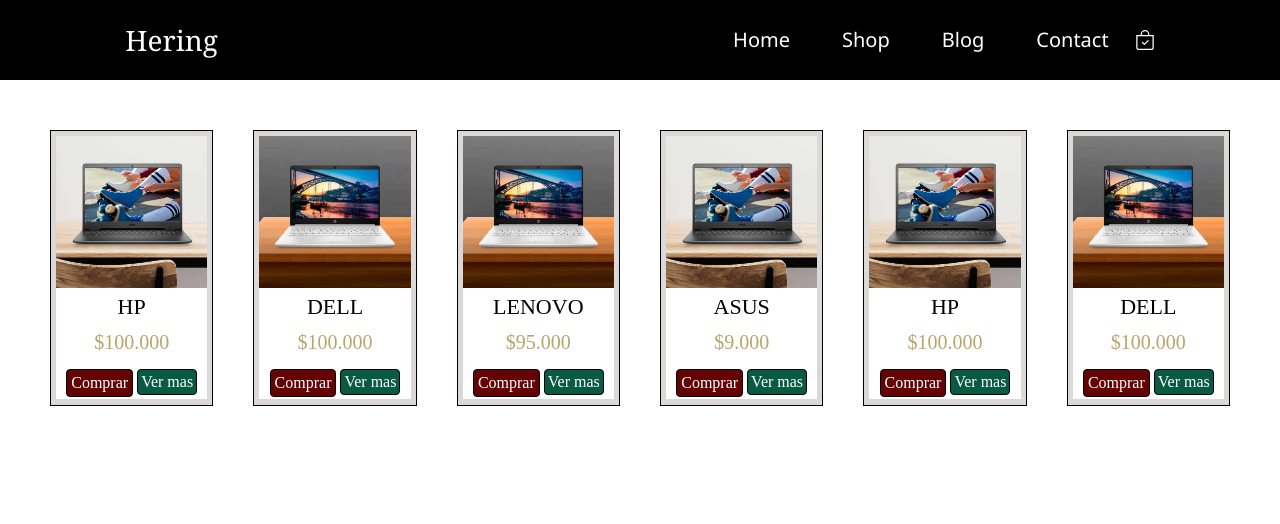
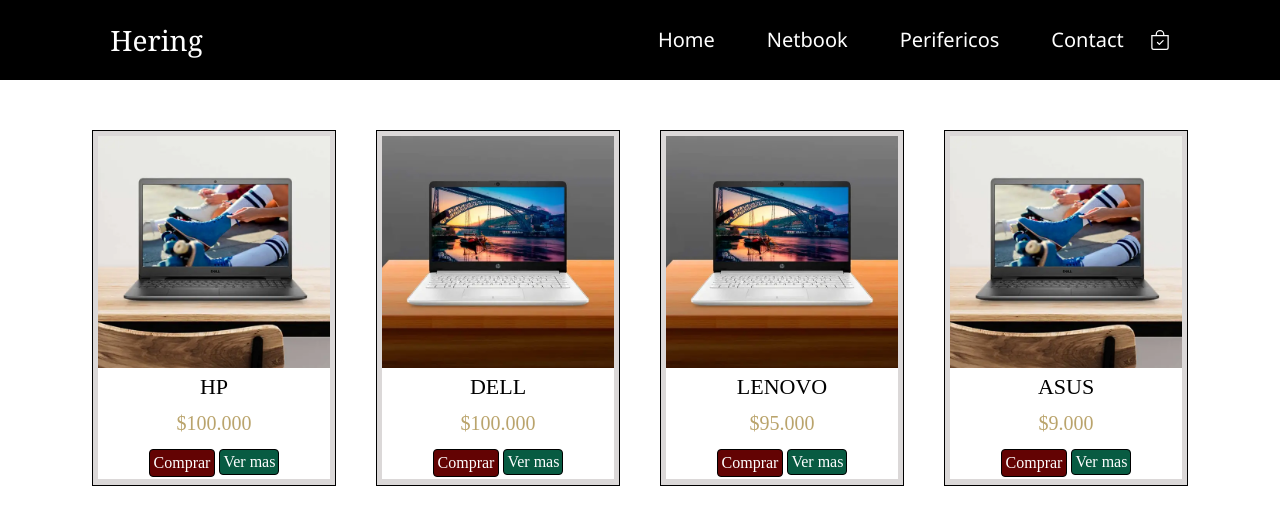
Before and after one commit to emalopezperez/Tienda-Online-Informatica, a React (Create React App) app: page / in a window 1280 px wide. Shown: the top 524 px of the page. Built offline with nearby package versions, Linux system fonts and the light colour scheme.

Commit message:
Correcciones primera entrega final, y agregando Sincronizar counter

```diff
--- a/src/App.js
+++ b/src/App.js
@@ -4,11 +4,11 @@
 import ItemConteiner from './Components/ItemConteiner'
 import ItemDetailConteiner from './Components/ItemDetailConteiner'
 import {Route, Routes} from 'react-router-dom'
-import Formulario from './Components/Formulario'
+import Cart from './Components/Cart';
+
 
 
 function App() {
-
       return (<>
 
           <header>
@@ -16,13 +16,12 @@
           </header>
 
           <main>
+
             <Routes>
                 <Route exact path="/" element={<ItemConteiner/>} />
+                <Route exact path="/category/:category" element={<ItemConteiner/>} />
                 <Route exact path="/detalle/:id" element={<ItemDetailConteiner/>} />
-                <Route exact path="/category/shop"  element={<ItemConteiner/>}/>
-                <Route exact path="/category/blog/:id"/>
-                <Route exact path="/contacto" element={<Formulario/>}/>
-                <Route exact path="/carrito"/>
+                <Route exact path="/category/Cart" element={<Cart/>}/>
 
             </Routes>
           </main>
--- /dev/null
+++ b/src/Components/Cart.js
@@ -0,0 +1,12 @@
+import React from 'react'
+
+const Cart = () => {
+  return (
+    <div>
+
+        <h1 className="h1">carrito</h1>
+    </div>
+  )
+}
+
+export default Cart
--- a/src/Components/Fetch.js
+++ b/src/Components/Fetch.js
@@ -1,4 +1,3 @@
-
 
 
 export const Fetch = (Db) => {
--- a/src/Components/Item.js
+++ b/src/Components/Item.js
@@ -3,10 +3,10 @@
 import '../App.css';
 import '../index.css'
 import './ItemCount'
+
 import {Link} from "react-router-dom"
 
 function Item({producto}) {
-
 
     return (
     <>
@@ -29,11 +29,11 @@
                 </span>
                 </div>
                 <div className='Contenedor-Btn-Comprar'>
-
+                    <Link to={'/category/Cart'}>
                         <button className='Btn-Comprar' >
                             Comprar
                         </button>
-
+                    </Link>
                     <Link to={`/detalle/${producto.id}`}>
                         <button className='Btn-Detalles' >Ver mas</button>
                     </Link>
--- a/src/Components/ItemConteiner.js
+++ b/src/Components/ItemConteiner.js
@@ -3,23 +3,31 @@
 import Db from '../db';
 import {Fetch} from './Fetch'
 import ItemList from './ItemList';
-
-
+import { useParams } from 'react-router-dom';
 
 
 function ItemConteiner(){
 
     const[porducts, setProducts] = useState([]);
+    const {category} = useParams();
+
 
     useEffect(() => {
 
         Fetch(Db)
-            .then(dato => setProducts(dato))
-    },[]);
+            .then(res => {
+
+                if(category){
+                    setProducts(res.filter(producto => producto.category === category));
+                }else{
+                    setProducts(res)
+                }
+            })
+    },[category]);
 
     if(porducts.length ===0){
         return(
-            <h1 className='P'>
+            <h1 className='h1'>
                 Cargando...
             </h1>
         )
--- a/src/Components/ItemCount.js
+++ b/src/Components/ItemCount.js
@@ -1,14 +1,14 @@
 import React, { useState,} from 'react';
 
 
-function ItemCount() {
+function ItemCount({onAdd}){
 
     const [numero, setNumero]= useState(0);
 
-    const aumentar= ()=> {
+    const aumentar=() => {
         setNumero(numero+1)
     }
-    const disminuir= ()=> {
+    const disminuir=() => {
         setNumero(numero-1);
 
         if(numero <= 0){
@@ -19,6 +19,10 @@
     return(
         <>
             <div className='Conteiner-BtnCard'>
+
+                <button className='Btn-Comprar' onClick={onAdd} >
+                        Comprar Ahora
+                </button>
                 <div className='Conteiner-BtnCardAumDismi'>
                     <button className='Btn-Aumentar' onClick={aumentar}>
                     +
--- a/src/Components/ItemDetail.js
+++ b/src/Components/ItemDetail.js
@@ -1,9 +1,17 @@
 
+import { useState } from 'react';
+import { Link } from 'react-router-dom';
 import ItemCount from './ItemCount';
 
 
 const ItemDetail = ({porductsDetail}) => {
 
+    const [estadoBtn, setEstadoBtn]= useState(true)
+
+    const onAdd= ()=>{
+
+        setEstadoBtn(false);
+    }
 
     return (
     <>
@@ -35,14 +43,17 @@
                             </li>
                         </span>
                     </div>
-                    <ItemCount/>
-                    <div className='Contenedor-Btn-Comprar'>
 
-                        <button className='Btn-Comprar' >
-                            Comprar Ahora
-                        </button>
                     </div>
-                </div>
+
+                        {
+                            estadoBtn? <ItemCount onAdd={onAdd}/>
+                            :
+                                <Link to={'/category/Cart'}>
+                                    <button className='Btn-Comprar'> ir al carrito</button>
+                                </Link>
+                    }
+
             </div>
 </>
 
--- a/src/Components/ItemDetailConteiner.js
+++ b/src/Components/ItemDetailConteiner.js
@@ -4,8 +4,6 @@
 import '../db'
 import Db from '../db';
 import ItemDetail from './ItemDetail';
-
-
 import {
     useParams
 } from "react-router-dom";
--- a/src/Components/Nav.js
+++ b/src/Components/Nav.js
@@ -1,15 +1,7 @@
 import React, { useState } from 'react';
 import '../App.css';
 import '../index.css'
-import {
-  BrowserRouter as Router,
-  Switch,
-  Route,
-  Link,
-  NavLink
-} from "react-router-dom";
-
-
+import { Link } from 'react-router-dom';
 
 function Nav() {
 
@@ -39,23 +31,23 @@
         <Link to="/">
           <li className="Li-Nav"><a href="sasa" clasName="A-Nav">Home</a></li>
         </Link>
-        <Link to="/category/shop">
-          <li className="Li-Nav"><a href="sasa" clasName="A-Nav">Shop</a></li>
+        <Link to="/category/netbook">
+          <li className="Li-Nav"><a href="sasa" clasName="A-Nav">Netbook</a></li>
         </Link>
-        <Link to="/category/blog">
-          <li className="Li-Nav"><a href="sasa" clasName="A-Nav">Blog</a></li>
+        <Link to="/category/periferico">
+          <li className="Li-Nav"><a href="sasa" clasName="A-Nav">Perifericos</a></li>
         </Link>
         <Link to="/contacto">
           <li className="Li-Nav"><a href="sasa" clasName="A-Nav">Contact</a></li>
         </Link>
 
           <button className="Btn-Carrito">
-          <Link to='/carrito'>
+          <Link to='/category/Cart'>
             <svg xmlns="http://www.w3.org/2000/svg" width="20" height="20" fill="currentColor" class="bi bi-bag-check" viewBox="0 0 16 16">
               <path fill-rule="evenodd" d="M10.854 8.146a.5.5 0 0 1 0 .708l-3 3a.5.5 0 0 1-.708 0l-1.5-1.5a.5.5 0 0 1 .708-.708L7.5 10.793l2.646-2.647a.5.5 0 0 1 .708 0z"/>
               <path d="M8 1a2.5 2.5 0 0 1 2.5 2.5V4h-5v-.5A2.5 2.5 0 0 1 8 1zm3.5 3v-.5a3.5 3.5 0 1 0-7 0V4H1v10a2 2 0 0 0 2 2h10a2 2 0 0 0 2-2V4h-3.5zM2 5h12v9a1 1 0 0 1-1 1H3a1 1 0 0 1-1-1V5z"/>
             </svg>
-            </Link>
+          </Link>
           </button>
 
         </ul>
--- a/src/db.js
+++ b/src/db.js
@@ -5,7 +5,7 @@
         "nombre" : "HP",
         "precio" : "$100.000",
         "span":"$80.000",
-        "modelo" : "Oficcine",
+        "category" : "periferico",
         "img": "img/3offi.jpg",
         "color" : "gris",
         "descripcion":"Es una computadora muy buena"
@@ -16,7 +16,7 @@
         "nombre" : " DELL",
         "precio" : "$100.000",
         "span":"$80.000",
-        "modelo" : "Oficcine",
+        "category" : "periferico",
         "img": "img/2offi.jpg",
         "color" : "gris",
         "descripcion":"Es una computadora muy buena"
@@ -28,7 +28,7 @@
         "nombre" : "LENOVO",
         "precio" : "$95.000",
         "span":"$90.000",
-        "modelo" : "Oficcine",
+        "category" : "netbook",
         "img": "img/2offi.jpg",
         "color" : "blanco",
         "descripcion":"La notebook Lenovo IdeaPad 3 fue pensada para hacer tu vida más sencilla.Pantalla con gran impacto Su pantalla LCD de 15.6."
@@ -39,36 +39,11 @@
         "nombre" : "ASUS",
         "precio" : "$9.000",
         "span":"$20.000",
-        "modelo" : "Oficcine",
+        "category" : "netbook",
         "img": "img/3offi.jpg",
         "color" : "blanco",
         "descripcion":"Es una computadora muy buena"
-    },
-    {
-        "id": 5,
-        "nombre" : "HP",
-        "precio" : "$100.000",
-        "span":"$80.000",
-        "modelo" : "Oficcine",
-        "img": "img/3offi.jpg",
-        "color" : "gris",
-        "descripcion":"Es una computadora muy buena"
-    },
-
-    {
-        "id": 6,
-        "nombre" : " DELL",
-        "precio" : "$100.000",
-        "span":"$80.000",
-        "modelo" : "Oficcine",
-        "img": "img/2offi.jpg",
-        "color" : "gris",
-        "descripcion":"Es una computadora muy buena"
-
-    },
-
-
-
+    }
 ]
 
 
```
